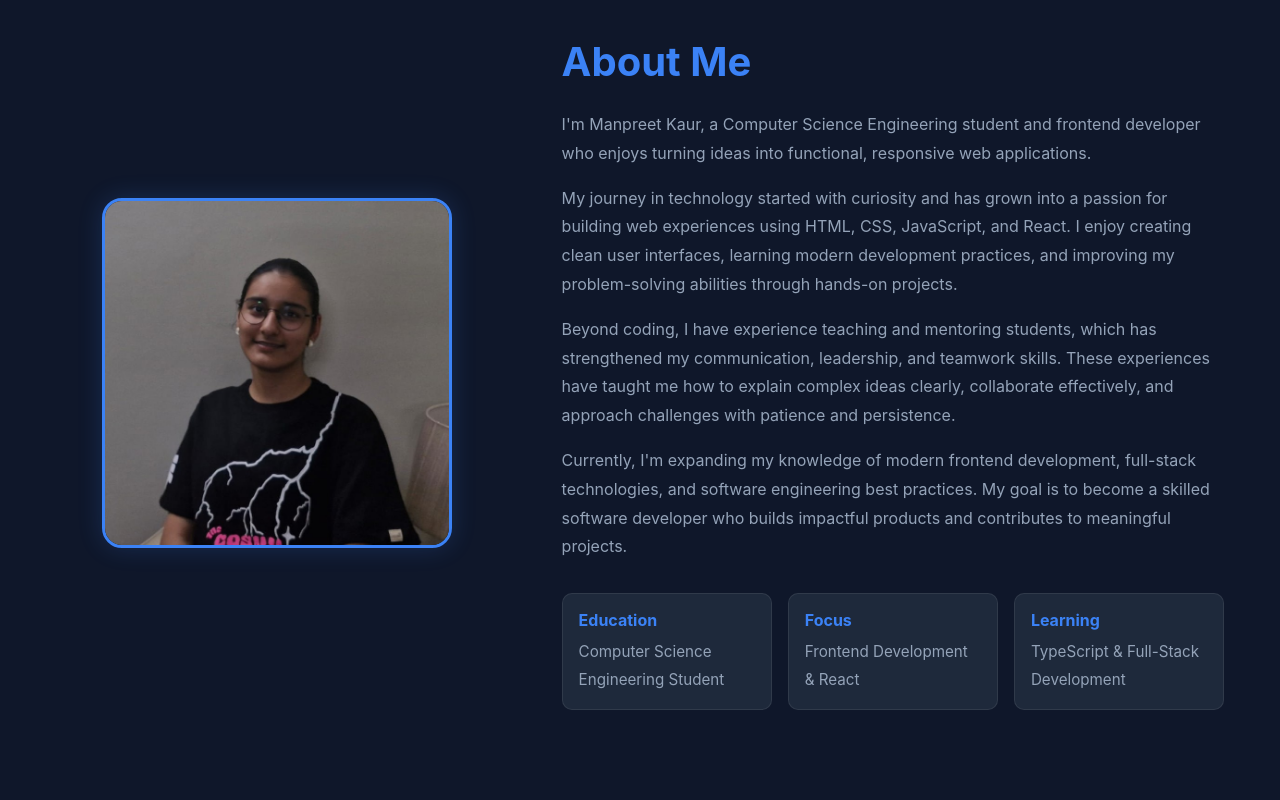
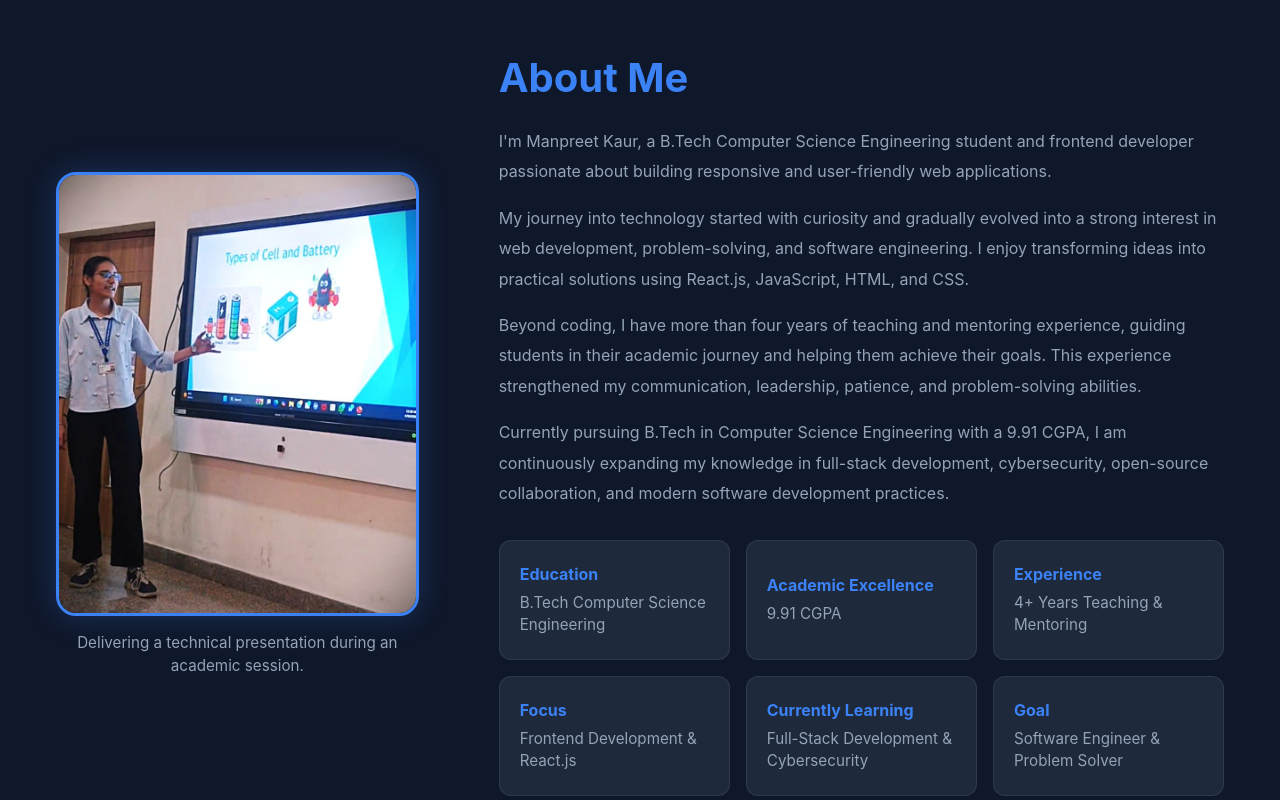
Before and after one commit to manpreetkaur292006-design/MANPREET-KAUR-PORTFOLIO, a React (Vite) app: page / in a window 1280 px wide. Shown: the part 940-1740 px from the top of the page. Built offline with nearby package versions, Linux system fonts and the light colour scheme.

Commit message:
improved the about section

```diff
--- a/src/components/About.css
+++ b/src/components/About.css
@@ -1,53 +1,90 @@
+/* ABOUT SECTION*/
+
 #about {
-  padding: 6rem 0;
+  padding: 7rem 0;
 }
 
 .about-container {
   display: flex;
   align-items: center;
   justify-content: space-between;
-  gap: 4rem;
+  gap: 5rem;
 }
+
+/* IMAGE */
 
 .about-image {
   flex: 1;
+
   display: flex;
-  justify-content: center;
+  flex-direction: column;
+  align-items: center;
 }
 
 .about-image img {
-  width: 350px;
-  height: 350px;
-
-  object-fit: cover;
+  width: 100%;
+  max-width: 500px;
+  height: auto;
 
   border-radius: 20px;
 
   border: 3px solid var(--accent);
 
-  box-shadow: 0 0 25px rgba(59, 130, 246, 0.2);
+  box-shadow: 0 0 30px rgba(59, 130, 246, 0.25);
+
+  transition: all 0.3s ease;
 }
 
+.about-image img:hover {
+  transform: translateY(-5px);
+
+  box-shadow: 0 0 40px rgba(59, 130, 246, 0.35);
+}
+
+.about-caption {
+  margin-top: 1rem;
+
+  text-align: center;
+
+  font-size: 0.95rem;
+
+  color: var(--text-secondary);
+
+  max-width: 500px;
+
+  line-height: 1.5;
+}
+
+/* CONTENT */
+
 .about-content {
-  flex: 1.5;
+  flex: 2;
 }
 
 .about-content h2 {
   font-size: 2.5rem;
+
   color: var(--accent);
+
   margin-bottom: 1.5rem;
 }
 
 .about-content p {
   color: var(--text-secondary);
-  line-height: 1.8;
+
+  line-height: 1.9;
+
   margin-bottom: 1rem;
 }
 
+/* INFO CARDS */
+
 .about-info {
-  display: flex;
+  display: grid;
+
+  grid-template-columns: repeat(3, 1fr);
+
   gap: 1rem;
-  flex-wrap: wrap;
 
   margin-top: 2rem;
 }
@@ -55,49 +92,84 @@
 .info-card {
   background-color: var(--bg-secondary);
 
-  padding: 1rem;
+  padding: 1.25rem;
 
-  border-radius: 10px;
+  border-radius: 12px;
 
   border: 1px solid rgba(255, 255, 255, 0.08);
 
-  flex: 1;
-  min-width: 180px;
+  min-height: 120px;
 
-  transition: 0.3s ease;
+  display: flex;
+  flex-direction: column;
+  justify-content: center;
+
+  transition: all 0.3s ease;
 }
 
 .info-card:hover {
-  transform: translateY(-4px);
+  transform: translateY(-5px);
+
+  border-color: var(--accent);
+
+  box-shadow: 0 8px 20px rgba(59, 130, 246, 0.15);
 }
 
 .info-card h4 {
   color: var(--accent);
+
   margin-bottom: 0.5rem;
+
+  font-size: 1rem;
 }
 
 .info-card p {
   margin: 0;
+
   font-size: 0.95rem;
+
+  line-height: 1.5;
 }
+
+/* TABLET */
+
+@media (max-width: 1024px) {
+
+  .about-container {
+    gap: 3rem;
+  }
+
+  .about-info {
+    grid-template-columns: repeat(2, 1fr);
+  }
+
+  .about-image img {
+    max-width: 420px;
+  }
+}
+
+/* MOBILE */
 
 @media (max-width: 768px) {
 
   .about-container {
     flex-direction: column;
+
     text-align: center;
-  }
 
-  .about-image img {
-    width: 260px;
-    height: 260px;
+    gap: 2.5rem;
   }
 
   .about-content h2 {
     font-size: 2rem;
   }
 
+  .about-image img {
+    width: 100%;
+    max-width: 340px;
+  }
+
   .about-info {
-    justify-content: center;
+    grid-template-columns: 1fr;
   }
 }
--- a/src/components/About.jsx
+++ b/src/components/About.jsx
@@ -1,73 +1,87 @@
-import React from 'react'
-import './About.css'
-import profile from '../assets/profile.jpeg'
+import React from "react";
+import "./About.css";
+import AboutImage from "../assets/aboutImage.jpeg";
 
 const About = () => {
   return (
-    <section id='about'>
+    <section id="about">
       <div className="container about-container">
+        <div className="about-image">
+          <img
+            src={AboutImage}
+            alt="Manpreet Kaur presenting during an acadamic session"
+          />
 
-        <div className="about-image">
-          <img src={profile} alt="Manpreet Kaur" />
+          <p className="about-caption">
+            Delivering a technical presentation during an academic session.
+          </p>
         </div>
 
         <div className="about-content">
-
           <h2>About Me</h2>
 
           <p>
-            I'm Manpreet Kaur, a Computer Science Engineering student
-            and frontend developer who enjoys turning ideas into
-            functional, responsive web applications.
+            I'm Manpreet Kaur, a B.Tech Computer Science Engineering student and
+            frontend developer passionate about building responsive and
+            user-friendly web applications.
           </p>
 
           <p>
-            My journey in technology started with curiosity and has grown
-            into a passion for building web experiences using HTML, CSS,
-            JavaScript, and React. I enjoy creating clean user interfaces,
-            learning modern development practices, and improving my problem-solving
-            abilities through hands-on projects.
+            My journey into technology started with curiosity and gradually
+            evolved into a strong interest in web development, problem-solving,
+            and software engineering. I enjoy transforming ideas into practical
+            solutions using React.js, JavaScript, HTML, and CSS.
           </p>
 
           <p>
-            Beyond coding, I have experience teaching and mentoring students,
-            which has strengthened my communication, leadership, and teamwork
-            skills. These experiences have taught me how to explain complex
-            ideas clearly, collaborate effectively, and approach challenges
-            with patience and persistence.
+            Beyond coding, I have more than four years of teaching and mentoring
+            experience, guiding students in their academic journey and helping
+            them achieve their goals. This experience strengthened my
+            communication, leadership, patience, and problem-solving abilities.
           </p>
 
           <p>
-            Currently, I'm expanding my knowledge of modern frontend development,
-            full-stack technologies, and software engineering best practices.
-            My goal is to become a skilled software developer who builds impactful
-            products and contributes to meaningful projects.
+            Currently pursuing B.Tech in Computer Science Engineering with a
+            9.91 CGPA, I am continuously expanding my knowledge in full-stack
+            development, cybersecurity, open-source collaboration, and modern
+            software development practices.
           </p>
 
           <div className="about-info">
+            <div className="info-card">
+              <h4>Education</h4>
+              <p>B.Tech Computer Science Engineering</p>
+            </div>
 
             <div className="info-card">
-              <h4>Education</h4>
-              <p>Computer Science Engineering Student</p>
+              <h4>Academic Excellence</h4>
+              <p>9.91 CGPA</p>
+            </div>
+
+            <div className="info-card">
+              <h4>Experience</h4>
+              <p>4+ Years Teaching & Mentoring</p>
             </div>
 
             <div className="info-card">
               <h4>Focus</h4>
-              <p>Frontend Development & React</p>
+              <p>Frontend Development & React.js</p>
             </div>
 
             <div className="info-card">
-              <h4>Learning</h4>
-              <p>TypeScript & Full-Stack Development</p>
+              <h4>Currently Learning</h4>
+              <p>Full-Stack Development & Cybersecurity</p>
             </div>
 
+            <div className="info-card">
+              <h4>Goal</h4>
+              <p>Software Engineer & Problem Solver</p>
+            </div>
           </div>
-
         </div>
-
       </div>
     </section>
-  )
-}
+  );
+};
 
-export default About
+export default About;
```
Also changed, not shown: src/assets/aboutImage.jpeg (added).
